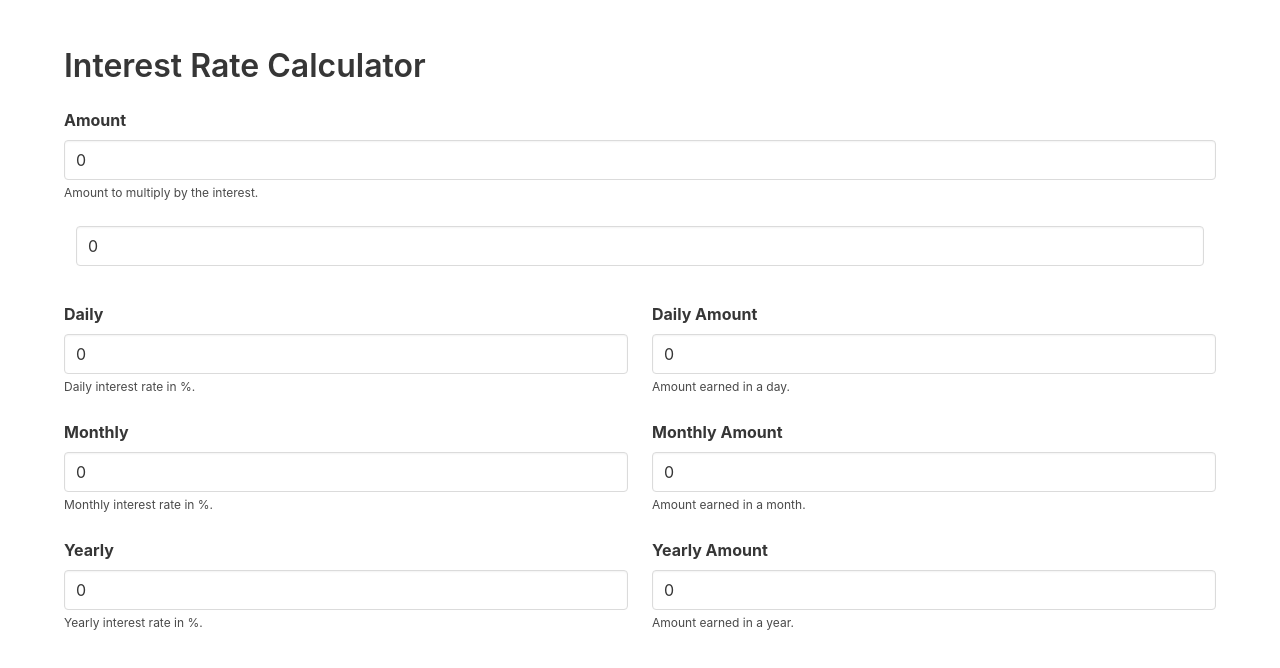
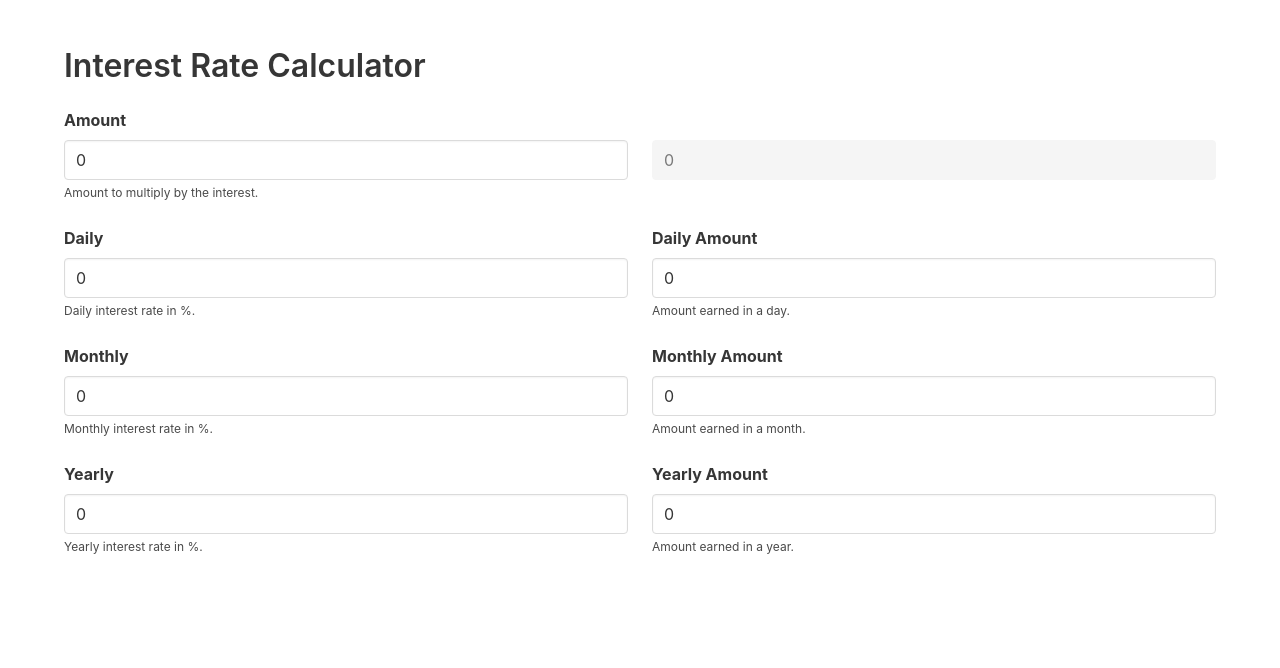
Before and after one commit to wuerges/irc, a React (Create React App) app: page / in a window 1280 px wide. Shown: the top 668 px of the page. Built offline with nearby package versions, Linux system fonts and the light colour scheme; no server answers.

Commit message:
Fixed basic layout

```diff
--- a/src/App.js
+++ b/src/App.js
@@ -117,7 +117,7 @@ function App() {
 
   function setAmountAndTotal(v) {
     setAmount(v);
-    setTotalAmount(v);
+    setTotalAmount(calculate(v));
   }
 
   function baseAmountHelp(v, d, m, y) {
@@ -130,10 +130,10 @@ function App() {
 
   return (
     <>
-      <div className="columns is-mobile">
-        <div className="column">
-          <div className="field">
-            <label className="label">Amount</label>
+      <div className="field">
+        <label className="label">Amount</label>
+        <div className="columns is-mobile">
+          <div className="column">
             <div className="control">
               <input className="input" type="text"
               value={amount} onChange={baseAmount} />
@@ -144,7 +144,7 @@ function App() {
             <div className="field">
               <div className="control">
                 <input className="input" type="text"
-                  value={totalAmount} />
+                  value={totalAmount} disabled/>
               </div>
             </div>
           </div>
```
